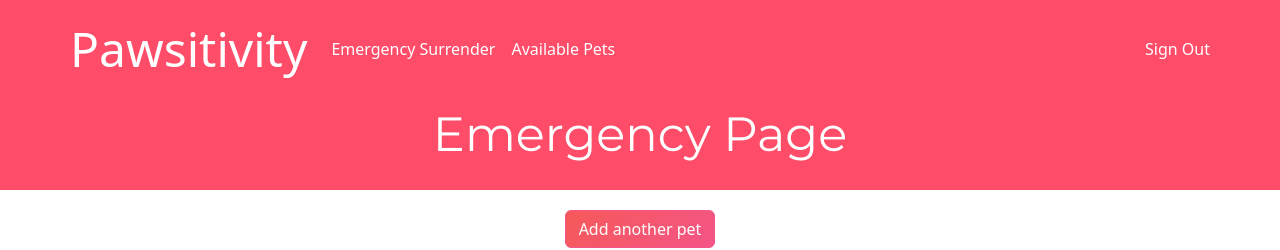
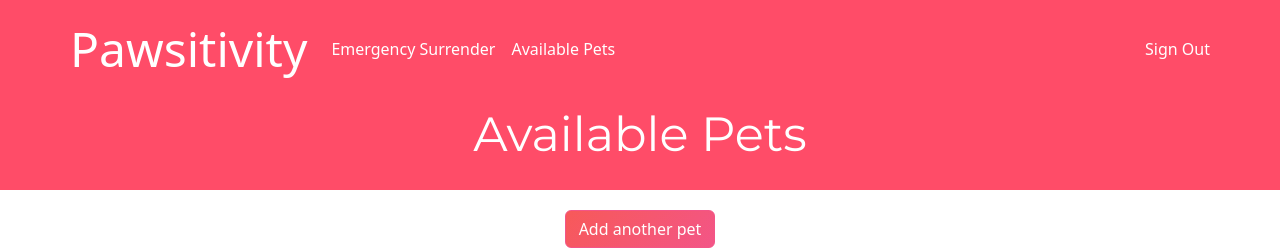
Before and after one commit to GiuliaCasteluci/pawsitivity, a React (Create React App) app in the folder packages/client/: page /emergency in a window 1280 px wide. Shown: the top 250 px of the page. Built offline with nearby package versions, Linux system fonts and the light colour scheme; no server answers; sample sign-in values are in the browser's storage.

Commit message:
changed emergency page h1 name to available pets

```diff
--- a/packages/client/src/components/pages/Emergency/EmergencyPage.js
+++ b/packages/client/src/components/pages/Emergency/EmergencyPage.js
@@ -31,7 +31,7 @@ const EmergencyPage = ({ pet }) => {
 
   return (
     <div>
-      <h1 className="emergency-page-h2">Emergency Page</h1>
+      <h1 className="emergency-page-h2">Available Pets</h1>
       <Link to="/petform" className="btn btn-primary return-petform">
         Add another pet
       </Link>
```
